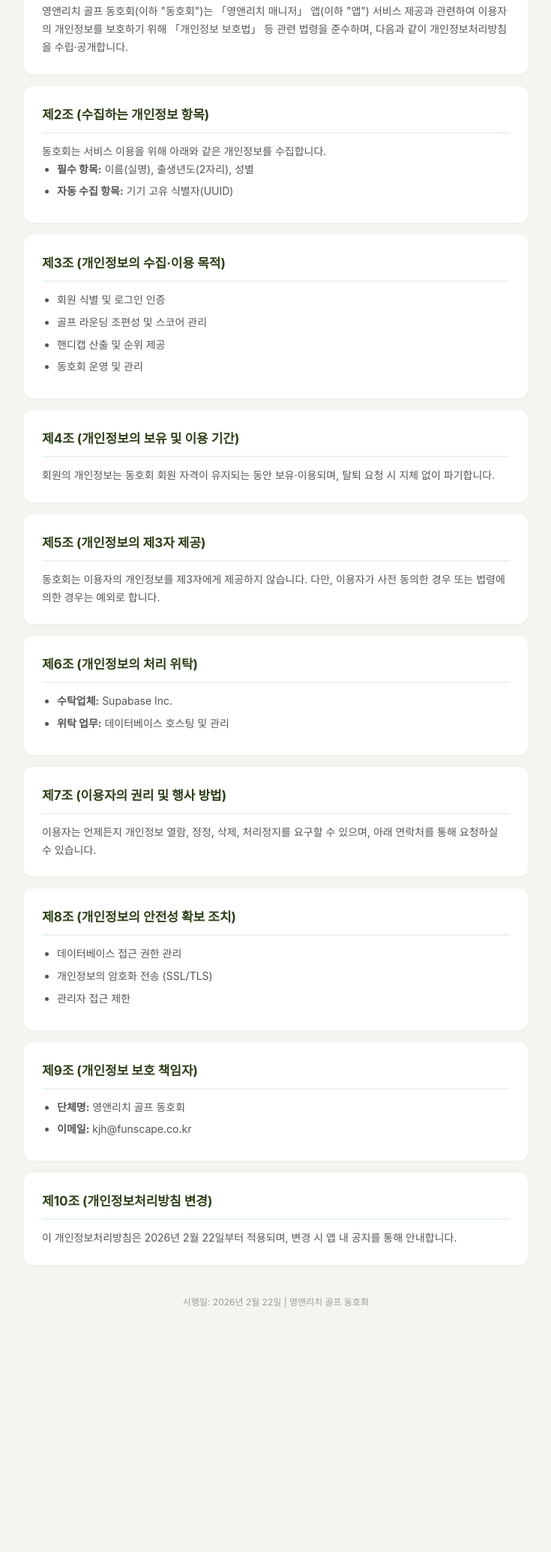
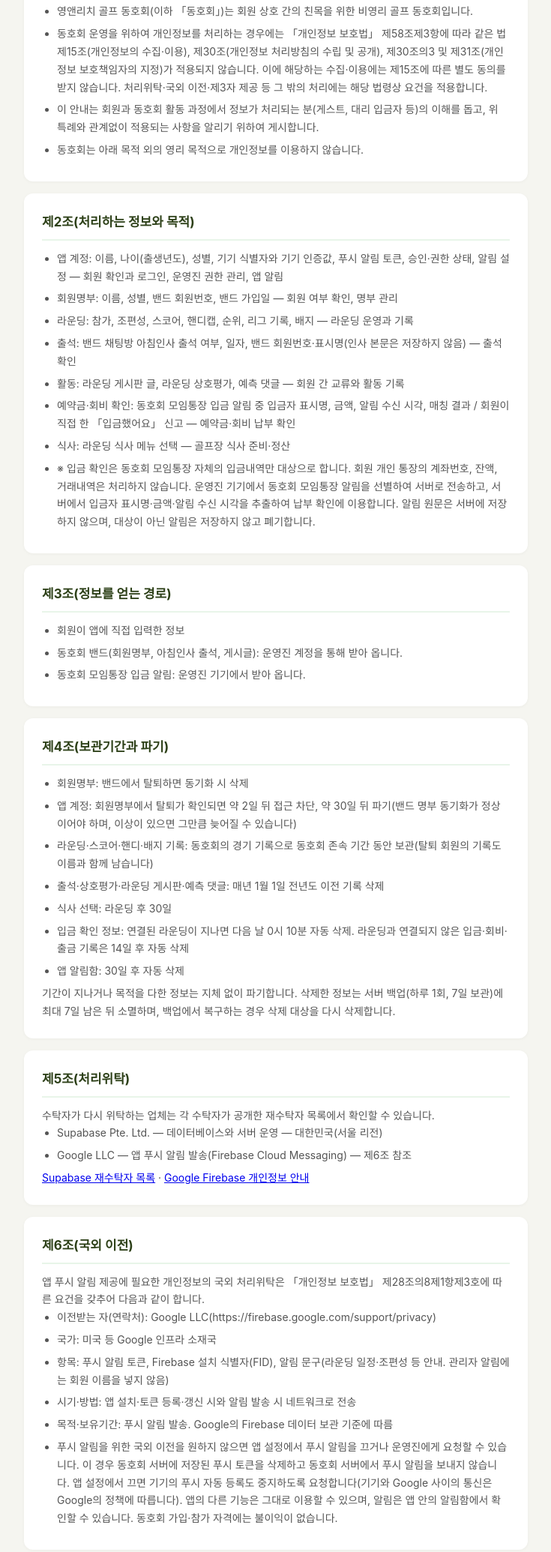
Before and after one commit to kjb4623/youngri-privacy, a plain HTML site: page index.html in a window 1280 px wide. Shown: the part 280-2350 px from the top of the page at 75% size, without its empty margins (272-1007 px from the left). Before the commit the page ends 2091 px from the top, so only its background shows below. Drawn offline with Linux system fonts and the light colour scheme.

Commit message:
개인정보 처리 안내 개정(2026. 11. 14. 시행) — 이전 판 v20260222.html 보존

```diff
--- a/index.html
+++ b/index.html
@@ -3,7 +3,7 @@
 <head>
 <meta charset="UTF-8">
 <meta name="viewport" content="width=device-width, initial-scale=1.0">
-<title>영앤리치 매니저 - 개인정보처리방침</title>
+<title>영앤리치 매니저 - 개인정보 처리 안내</title>
 <style>
   * { margin: 0; padding: 0; box-sizing: border-box; }
   body { font-family: -apple-system, BlinkMacSystemFont, 'Segoe UI', sans-serif; background: #f5f5f0; color: #333; line-height: 1.7; }
@@ -22,71 +22,98 @@
 <body>
 <div class="container">
   <div class="header">
-    <h1>개인정보처리방침</h1>
-    <p>영앤리치 매니저 (영앤리치 골프 동호회)</p>
+    <h1>개인정보 처리 안내</h1>
+    <p>영앤리치 골프 동호회 · 시행일: 2026. 11. 14. · <a style="color:#fff" href="v20260222.html">이전 판(2026. 2. 22.) 보기</a></p>
   </div>
   <div class="section">
-    <h2>제1조 (목적)</h2>
-    <p>영앤리치 골프 동호회(이하 "동호회")는 「영앤리치 매니저」 앱(이하 "앱") 서비스 제공과 관련하여 이용자의 개인정보를 보호하기 위해 「개인정보 보호법」 등 관련 법령을 준수하며, 다음과 같이 개인정보처리방침을 수립·공개합니다.</p>
-  </div>
-  <div class="section">
-    <h2>제2조 (수집하는 개인정보 항목)</h2>
-    <p>동호회는 서비스 이용을 위해 아래와 같은 개인정보를 수집합니다.</p>
+    <h2>제1조(이 안내의 성격 — 친목단체 특례)</h2>
     <ul>
-      <li><strong>필수 항목:</strong> 이름(실명), 출생년도(2자리), 성별</li>
-      <li><strong>자동 수집 항목:</strong> 기기 고유 식별자(UUID)</li>
+      <li>영앤리치 골프 동호회(이하 「동호회」)는 회원 상호 간의 친목을 위한 비영리 골프 동호회입니다.</li>
+      <li>동호회 운영을 위하여 개인정보를 처리하는 경우에는 「개인정보 보호법」 제58조제3항에 따라 같은 법 제15조(개인정보의 수집·이용), 제30조(개인정보 처리방침의 수립 및 공개), 제30조의3 및 제31조(개인정보 보호책임자의 지정)가 적용되지 않습니다. 이에 해당하는 수집·이용에는 제15조에 따른 별도 동의를 받지 않습니다. 처리위탁·국외 이전·제3자 제공 등 그 밖의 처리에는 해당 법령상 요건을 적용합니다.</li>
+      <li>이 안내는 회원과 동호회 활동 과정에서 정보가 처리되는 분(게스트, 대리 입금자 등)의 이해를 돕고, 위 특례와 관계없이 적용되는 사항을 알리기 위하여 게시합니다.</li>
+      <li>동호회는 아래 목적 외의 영리 목적으로 개인정보를 이용하지 않습니다.</li>
     </ul>
   </div>
   <div class="section">
-    <h2>제3조 (개인정보의 수집·이용 목적)</h2>
+    <h2>제2조(처리하는 정보와 목적)</h2>
     <ul>
-      <li>회원 식별 및 로그인 인증</li>
-      <li>골프 라운딩 조편성 및 스코어 관리</li>
-      <li>핸디캡 산출 및 순위 제공</li>
-      <li>동호회 운영 및 관리</li>
+      <li>앱 계정: 이름, 나이(출생년도), 성별, 기기 식별자와 기기 인증값, 푸시 알림 토큰, 승인·권한 상태, 알림 설정 — 회원 확인과 로그인, 운영진 권한 관리, 앱 알림</li>
+      <li>회원명부: 이름, 성별, 밴드 회원번호, 밴드 가입일 — 회원 여부 확인, 명부 관리</li>
+      <li>라운딩: 참가, 조편성, 스코어, 핸디캡, 순위, 리그 기록, 배지 — 라운딩 운영과 기록</li>
+      <li>출석: 밴드 채팅방 아침인사 출석 여부, 일자, 밴드 회원번호·표시명(인사 본문은 저장하지 않음) — 출석 확인</li>
+      <li>활동: 라운딩 게시판 글, 라운딩 상호평가, 예측 댓글 — 회원 간 교류와 활동 기록</li>
+      <li>예약금·회비 확인: 동호회 모임통장 입금 알림 중 입금자 표시명, 금액, 알림 수신 시각, 매칭 결과 / 회원이 직접 한 「입금했어요」 신고 — 예약금·회비 납부 확인</li>
+      <li>식사: 라운딩 식사 메뉴 선택 — 골프장 식사 준비·정산</li>
+      <li>※ 입금 확인은 동호회 모임통장 자체의 입금내역만 대상으로 합니다. 회원 개인 통장의 계좌번호, 잔액, 거래내역은 처리하지 않습니다. 운영진 기기에서 동호회 모임통장 알림을 선별하여 서버로 전송하고, 서버에서 입금자 표시명·금액·알림 수신 시각을 추출하여 납부 확인에 이용합니다. 알림 원문은 서버에 저장하지 않으며, 대상이 아닌 알림은 저장하지 않고 폐기합니다.</li>
     </ul>
   </div>
   <div class="section">
-    <h2>제4조 (개인정보의 보유 및 이용 기간)</h2>
-    <p>회원의 개인정보는 동호회 회원 자격이 유지되는 동안 보유·이용되며, 탈퇴 요청 시 지체 없이 파기합니다.</p>
-  </div>
-  <div class="section">
-    <h2>제5조 (개인정보의 제3자 제공)</h2>
-    <p>동호회는 이용자의 개인정보를 제3자에게 제공하지 않습니다. 다만, 이용자가 사전 동의한 경우 또는 법령에 의한 경우는 예외로 합니다.</p>
-  </div>
-  <div class="section">
-    <h2>제6조 (개인정보의 처리 위탁)</h2>
+    <h2>제3조(정보를 얻는 경로)</h2>
     <ul>
-      <li><strong>수탁업체:</strong> Supabase Inc.</li>
-      <li><strong>위탁 업무:</strong> 데이터베이스 호스팅 및 관리</li>
+      <li>회원이 앱에 직접 입력한 정보</li>
+      <li>동호회 밴드(회원명부, 아침인사 출석, 게시글): 운영진 계정을 통해 받아 옵니다.</li>
+      <li>동호회 모임통장 입금 알림: 운영진 기기에서 받아 옵니다.</li>
     </ul>
   </div>
   <div class="section">
-    <h2>제7조 (이용자의 권리 및 행사 방법)</h2>
-    <p>이용자는 언제든지 개인정보 열람, 정정, 삭제, 처리정지를 요구할 수 있으며, 아래 연락처를 통해 요청하실 수 있습니다.</p>
+    <h2>제4조(보관기간과 파기)</h2>
+    <ul>
+      <li>회원명부: 밴드에서 탈퇴하면 동기화 시 삭제</li>
+      <li>앱 계정: 회원명부에서 탈퇴가 확인되면 약 2일 뒤 접근 차단, 약 30일 뒤 파기(밴드 명부 동기화가 정상이어야 하며, 이상이 있으면 그만큼 늦어질 수 있습니다)</li>
+      <li>라운딩·스코어·핸디·배지 기록: 동호회의 경기 기록으로 동호회 존속 기간 동안 보관(탈퇴 회원의 기록도 이름과 함께 남습니다)</li>
+      <li>출석·상호평가·라운딩 게시판·예측 댓글: 매년 1월 1일 전년도 이전 기록 삭제</li>
+      <li>식사 선택: 라운딩 후 30일</li>
+      <li>입금 확인 정보: 연결된 라운딩이 지나면 다음 날 0시 10분 자동 삭제. 라운딩과 연결되지 않은 입금·회비·출금 기록은 14일 후 자동 삭제</li>
+      <li>앱 알림함: 30일 후 자동 삭제</li>
+    </ul>
+    <p>기간이 지나거나 목적을 다한 정보는 지체 없이 파기합니다. 삭제한 정보는 서버 백업(하루 1회, 7일 보관)에 최대 7일 남은 뒤 소멸하며, 백업에서 복구하는 경우 삭제 대상을 다시 삭제합니다.</p>
   </div>
   <div class="section">
-    <h2>제8조 (개인정보의 안전성 확보 조치)</h2>
+    <h2>제5조(처리위탁)</h2>
+    <p>수탁자가 다시 위탁하는 업체는 각 수탁자가 공개한 재수탁자 목록에서 확인할 수 있습니다.</p>
     <ul>
-      <li>데이터베이스 접근 권한 관리</li>
-      <li>개인정보의 암호화 전송 (SSL/TLS)</li>
-      <li>관리자 접근 제한</li>
+      <li>Supabase Pte. Ltd. — 데이터베이스와 서버 운영 — 대한민국(서울 리전)</li>
+      <li>Google LLC — 앱 푸시 알림 발송(Firebase Cloud Messaging) — 제6조 참조</li>
+    </ul>
+    <p><a href="https://supabase.com/legal/subprocessors">Supabase 재수탁자 목록</a> · <a href="https://firebase.google.com/support/privacy">Google Firebase 개인정보 안내</a></p>
+  </div>
+  <div class="section">
+    <h2>제6조(국외 이전)</h2>
+    <p>앱 푸시 알림 제공에 필요한 개인정보의 국외 처리위탁은 「개인정보 보호법」 제28조의8제1항제3호에 따른 요건을 갖추어 다음과 같이 합니다.</p>
+    <ul>
+      <li>이전받는 자(연락처): Google LLC(https://firebase.google.com/support/privacy)</li>
+      <li>국가: 미국 등 Google 인프라 소재국</li>
+      <li>항목: 푸시 알림 토큰, Firebase 설치 식별자(FID), 알림 문구(라운딩 일정·조편성 등 안내. 관리자 알림에는 회원 이름을 넣지 않음)</li>
+      <li>시기·방법: 앱 설치·토큰 등록·갱신 시와 알림 발송 시 네트워크로 전송</li>
+      <li>목적·보유기간: 푸시 알림 발송. Google의 Firebase 데이터 보관 기준에 따름</li>
+      <li>푸시 알림을 위한 국외 이전을 원하지 않으면 앱 설정에서 푸시 알림을 끄거나 운영진에게 요청할 수 있습니다. 이 경우 동호회 서버에 저장된 푸시 토큰을 삭제하고 동호회 서버에서 푸시 알림을 보내지 않습니다. 앱 설정에서 끄면 기기의 푸시 자동 등록도 중지하도록 요청합니다(기기와 Google 사이의 통신은 Google의 정책에 따릅니다). 앱의 다른 기능은 그대로 이용할 수 있으며, 알림은 앱 안의 알림함에서 확인할 수 있습니다. 동호회 가입·참가 자격에는 불이익이 없습니다.</li>
     </ul>
   </div>
   <div class="section">
-    <h2>제9조 (개인정보 보호 책임자)</h2>
+    <h2>제7조(제3자 제공)</h2>
     <ul>
-      <li><strong>단체명:</strong> 영앤리치 골프 동호회</li>
-      <li><strong>이메일:</strong> kjh@funscape.co.kr</li>
+      <li>동호회는 라운딩 예약을 위하여 다음과 같이 참가자 정보를 골프장에 제공합니다. 참가자 명단은 네이버 밴드 내 투표 내용을 기준으로 별도로 전달되며, 밴드 참가 투표 글에서 이를 안내합니다.</li>
+      <li>제공받는 자: 해당 라운딩의 골프장</li>
+      <li>목적: 라운딩 예약, 참가자 확인, 골프장 내 식사 준비</li>
+      <li>항목: 참가자 이름, 식사 메뉴 선택</li>
+      <li>제공받는 자의 보유·이용기간: 예약 이행 목적을 달성할 때까지. 그 밖에는 해당 골프장의 개인정보 처리방침에 따름</li>
+      <li>제공을 원하지 않는 회원은 운영진에게 알릴 수 있습니다. 이 경우 동호회가 그 회원의 예약을 대신할 수 없으며, 직접 예약 등 다른 방법을 안내합니다.</li>
     </ul>
+    <p>그 밖에는 법령에 근거가 있는 경우를 제외하고 개인정보를 제3자에게 제공하지 않습니다. 처리위탁(제5조)은 제3자 제공이 아닙니다.</p>
   </div>
   <div class="section">
-    <h2>제10조 (개인정보처리방침 변경)</h2>
-    <p>이 개인정보처리방침은 2026년 2월 22일부터 적용되며, 변경 시 앱 내 공지를 통해 안내합니다.</p>
+    <h2>제8조(정보주체의 권리)</h2>
+    <p>정보주체는 자신의 개인정보 열람, 정정·삭제, 처리정지를 요구할 수 있습니다. 동호회는 관련 법령에 따라 처리하고 처리 결과 또는 제한 사유를 안내합니다.</p>
   </div>
-  <div class="footer">
-    <p>시행일: 2026년 2월 22일 | 영앤리치 골프 동호회</p>
+  <div class="section">
+    <h2>제9조(문의처)</h2>
+    <p>영앤리치 골프 동호회 운영진: kjh@funscape.co.kr</p>
   </div>
+  <div class="section">
+    <h2>제10조(안내의 변경)</h2>
+    <p>이 안내를 바꾸면 앱 공지로 알리고, 이전 판을 함께 게시합니다.</p>
+  </div>
+  <div class="footer">영앤리치 골프 동호회</div>
 </div>
 </body>
 </html>
```
Also changed, not shown: v20260222.html (added, +93 -0 lines).
